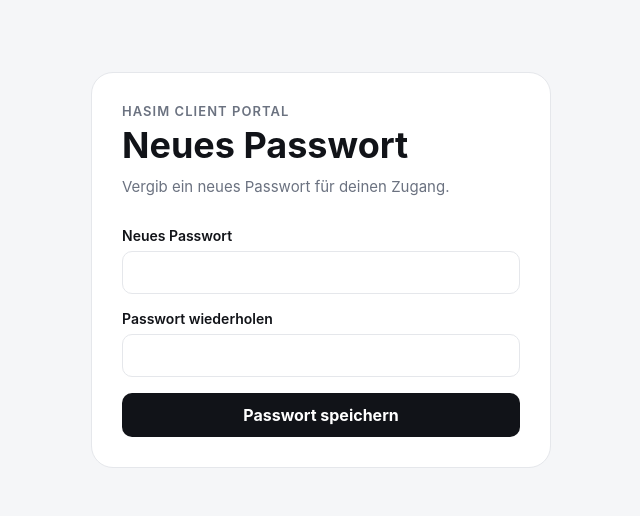
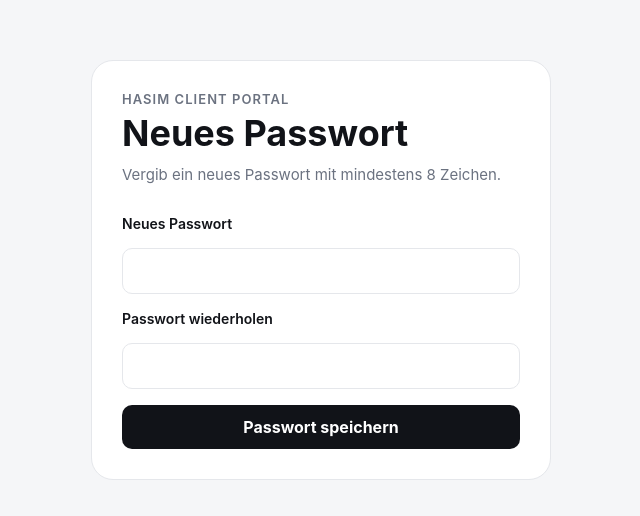
Before and after one commit to Hasim-hannover/hasim-client-portal, a Next.js app: page /account/update-password in a window 1280 px wide. Shown: the part 130-646 px from the top of the page, without its empty margins (319-959 px from the left). Built offline with nearby package versions, Linux system fonts and the light colour scheme.

Commit message:
a11y: modernize password update page

```diff
--- a/app/account/update-password/page.tsx
+++ b/app/account/update-password/page.tsx
@@ -1,46 +1,26 @@
 import { updatePassword } from "./actions";
 
-export default function UpdatePasswordPage({
+export default async function UpdatePasswordPage({
   searchParams,
 }: {
-  searchParams?: { error?: string };
+  searchParams: Promise<{ error?: string | string[] }>;
 }) {
+  const query = await searchParams;
+  const error = Array.isArray(query.error) ? query.error[0] : query.error;
+
   return (
-    <main className="login-shell">
-      <section className="login-card">
+    <main className="login-shell" id="main-content">
+      <section className="login-card" aria-labelledby="new-password-title">
         <div className="eyebrow">Hasim Client Portal</div>
-        <h1>Neues Passwort</h1>
-        <p className="lead login-lead">
-          Vergib ein neues Passwort für deinen Zugang.
-        </p>
+        <h1 id="new-password-title">Neues Passwort</h1>
+        <p className="lead login-lead" id="password-rules">Vergib ein neues Passwort mit mindestens 8 Zeichen.</p>
 
         <form action={updatePassword} className="login-form">
-          <label>
-            Neues Passwort
-            <input
-              type="password"
-              name="password"
-              autoComplete="new-password"
-              minLength={8}
-              required
-            />
-          </label>
-
-          <label>
-            Passwort wiederholen
-            <input
-              type="password"
-              name="passwordConfirm"
-              autoComplete="new-password"
-              minLength={8}
-              required
-            />
-          </label>
-
-          {searchParams?.error ? (
-            <p className="form-error" role="alert">{searchParams.error}</p>
-          ) : null}
-
+          <label htmlFor="new-password">Neues Passwort</label>
+          <input id="new-password" type="password" name="password" autoComplete="new-password" minLength={8} aria-describedby="password-rules" required />
+          <label htmlFor="new-password-confirm">Passwort wiederholen</label>
+          <input id="new-password-confirm" type="password" name="passwordConfirm" autoComplete="new-password" minLength={8} required />
+          {error ? <p className="form-error" role="alert">{error}</p> : null}
           <button type="submit">Passwort speichern</button>
         </form>
       </section>
```
